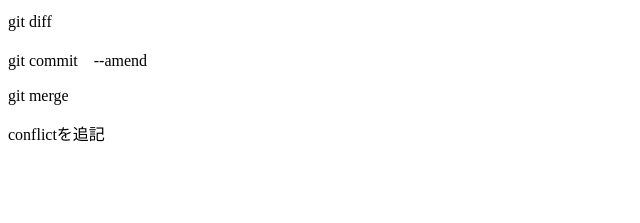
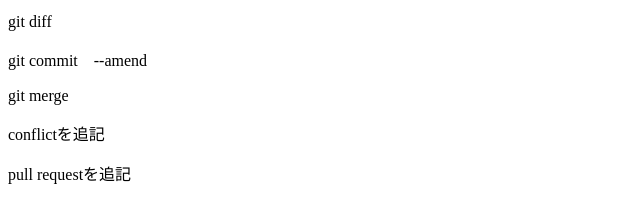
Before and after one commit to Satoshi-Tamura-gif/git_tutorial02, a plain HTML site: page index.html in a window 1280 px wide. Shown: the part 87-310 px from the top of the page, without its empty margins (0-640 px from the left). Drawn offline with Linux system fonts and the light colour scheme.

Commit message:
pull requestを追記

```diff
--- a/index.html
+++ b/index.html
@@ -4,3 +4,4 @@
 <p>git commit　--amend</p>
 <p>git merge</p>
 <p>conflictを追記</p>
+<p>pull requestを追記</p>
```
